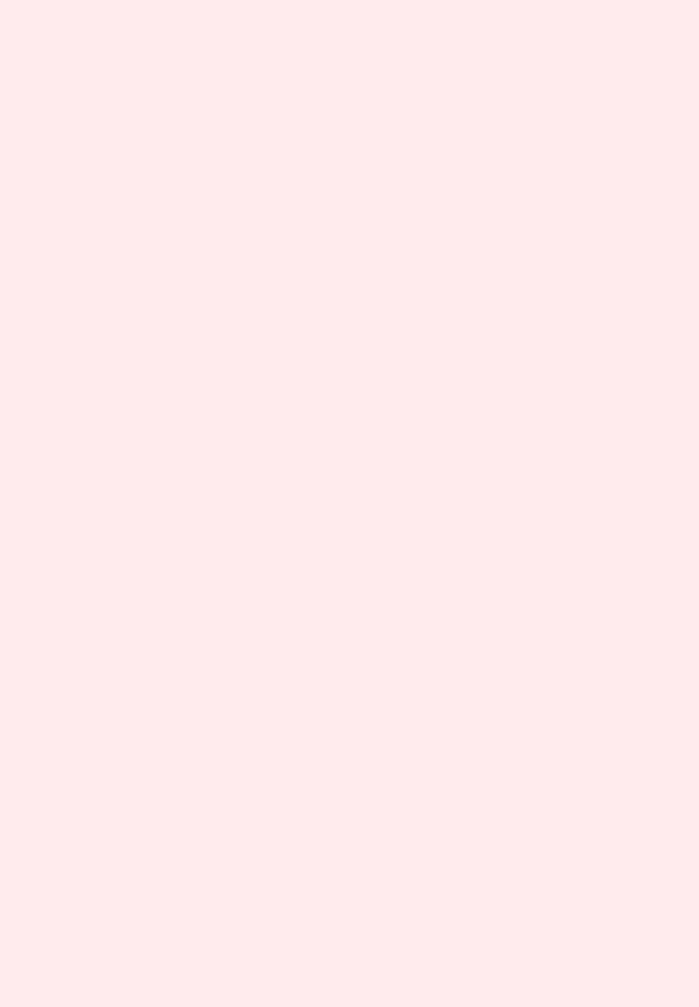
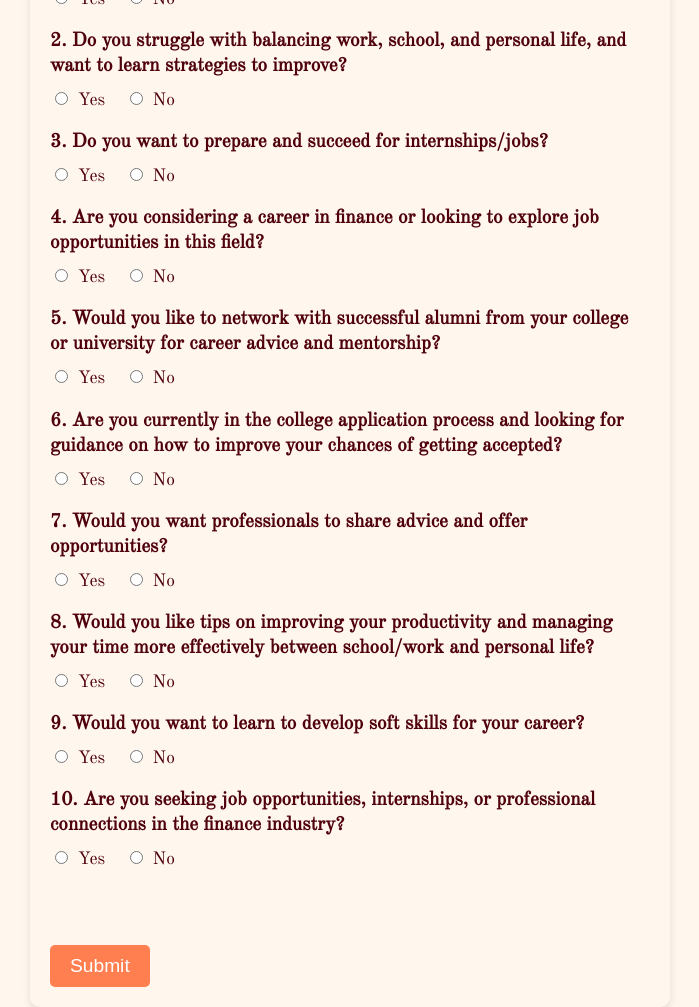
Before and after one commit to Tlhamo310/Eventure-survey, a plain HTML site: page results.html in a window 1280 px wide. Shown: the whole page, without its empty margins (290-989 px from the left). Before the commit the page ends 800 px from the top, so only its background shows below. Drawn offline with nearby package versions, Linux system fonts and the light colour scheme.

Commit message:
Update results.html

```diff
--- a/results.html
+++ b/results.html
@@ -3,12 +3,12 @@
 <head>
     <meta charset="UTF-8">
     <meta name="viewport" content="width=device-width, initial-scale=1.0">
-    <title>Your Recommendations - Eventure</title>
+    <title>Survey - Eventure</title>
     <style>
         /* Global Styles */
         body {
             font-family: 'Old Standard TT', serif;
-            background-color: #FFEBEE;
+            background-color: #FFF6EE;
             color: #4F000B;
             margin: 0;
             padding: 0;
@@ -25,13 +25,13 @@
             margin-bottom: 20px;
         }
 
-        p {
+        h3 {
             font-size: 1.2em;
-            color: #666;
-            margin-bottom: 20px;
+            margin-bottom: 10px;
+            color: #4F000B;
         }
 
-        #recommendations {
+        form {
             background-color: #FFF6EE;
             padding: 20px;
             border-radius: 10px;
@@ -40,18 +40,33 @@
             max-width: 600px;
         }
 
-        ul {
-            list-style-type: none;
-            padding: 0;
+        label {
+            margin-right: 15px;
+            font-size: 1.1em;
+            color: #4F000B;
         }
 
-        li {
-            font-size: 1.2em;
-            padding: 10px;
-            margin-bottom: 10px;
+        input[type="radio"] {
+            margin-right: 5px;
+        }
+
+        button {
             background-color: #FF7F51;
             color: white;
+            padding: 10px 20px;
+            border: none;
             border-radius: 5px;
+            font-size: 1.2em;
+            cursor: pointer;
+            margin-top: 20px;
+        }
+
+        button:hover {
+            background-color: #FF9854;
+        }
+
+        .question {
+            margin-bottom: 15px;
         }
 
         /* Mobile responsiveness */
@@ -60,10 +75,99 @@
                 font-size: 1.8em;
             }
 
-            #recommendations {
+            form {
                 padding: 15px;
+            }
+
+            button {
+                width: 100%;
+                font-size: 1.1em;
             }
         }
     </style>
     <!-- Add Old Standard TT font -->
-    <link href="https://fonts.googleapis.com/css2?family=Old+Standard+TT&display=swap" rel
+    <link href="https://fonts.googleapis.com/css2?family=Old+Standard+TT&display=swap" rel="stylesheet">
+</head>
+<body>
+    <h1>Eventure Survey</h1>
+    <form id="surveyForm">
+        <div class="question">
+            <h3>1. Would you like to learn how to manage your money better and build financial security?</h3>
+            <label><input type="radio" name="money" value="Yes"> Yes</label>
+            <label><input type="radio" name="money" value="No"> No</label>
+        </div>
+
+        <div class="question">
+            <h3>2. Do you struggle with balancing work, school, and personal life, and want to learn strategies to improve?</h3>
+            <label><input type="radio" name="workLife" value="Yes"> Yes</label>
+            <label><input type="radio" name="workLife" value="No"> No</label>
+        </div>
+
+        <div class="question">
+            <h3>3. Do you want to prepare and succeed for internships/jobs?</h3>
+            <label><input type="radio" name="softSkills" value="Yes"> Yes</label>
+            <label><input type="radio" name="softSkills" value="No"> No</label>
+        </div>
+
+        <div class="question">
+            <h3>4. Are you considering a career in finance or looking to explore job opportunities in this field?</h3>
+            <label><input type="radio" name="financeCareer" value="Yes"> Yes</label>
+            <label><input type="radio" name="financeCareer" value="No"> No</label>
+        </div>
+
+        <div class="question">
+            <h3>5. Would you like to network with successful alumni from your college or university for career advice and mentorship?</h3>
+            <label><input type="radio" name="networking" value="Yes"> Yes</label>
+            <label><input type="radio" name="networking" value="No"> No</label>
+        </div>
+
+        <div class="question">
+            <h3>6. Are you currently in the college application process and looking for guidance on how to improve your chances of getting accepted?</h3>
+            <label><input type="radio" name="collegeHelp" value="Yes"> Yes</label>
+            <label><input type="radio" name="collegeHelp" value="No"> No</label>
+        </div>
+
+        <div class="question">
+            <h3>7. Would you want professionals to share advice and offer opportunities?</h3>
+            <label><input type="radio" name="professionals" value="Yes"> Yes</label>
+            <label><input type="radio" name="professionals" value="No"> No</label>
+        </div>
+
+        <div class="question">
+            <h3>8. Would you like tips on improving your productivity and managing your time more effectively between school/work and personal life?</h3>
+            <label><input type="radio" name="productivity" value="Yes"> Yes</label>
+            <label><input type="radio" name="productivity" value="No"> No</label>
+        </div>
+
+        <div class="question">
+            <h3>9. Would you want to learn to develop soft skills for your career?</h3>
+            <label><input type="radio" name="careerSkills" value="Yes"> Yes</label>
+            <label><input type="radio" name="careerSkills" value="No"> No</label>
+        </div>
+
+        <div class="question">
+            <h3>10. Are you seeking job opportunities, internships, or professional connections in the finance industry?</h3>
+            <label><input type="radio" name="financeOpportunities" value="Yes"> Yes</label>
+            <label><input type="radio" name="financeOpportunities" value="No"> No</label>
+        </div>
+
+        <br><br>
+        <button type="submit">Submit</button>
+    </form>
+
+    <script>
+        document.getElementById('surveyForm').addEventListener('submit', function(event) {
+            event.preventDefault();  // Prevent default form submission
+
+            const formData = new FormData(event.target);
+            const params = new URLSearchParams();
+
+            formData.forEach((value, key) => {
+                params.append(key, value);
+            });
+
+            window.location.href = `results.html?${params.toString()}`;
+        });
+    </script>
+</body>
+</html>
```
